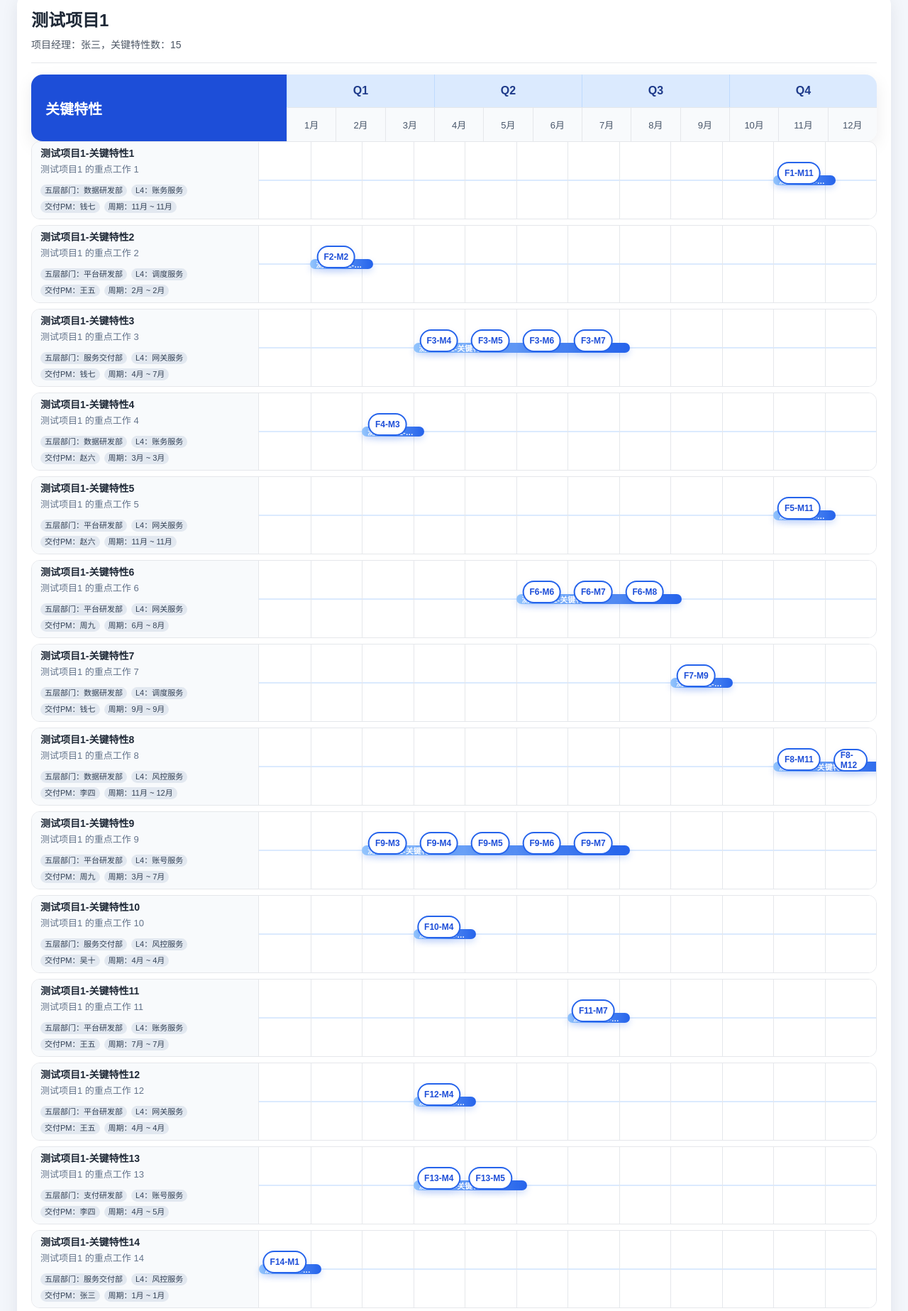
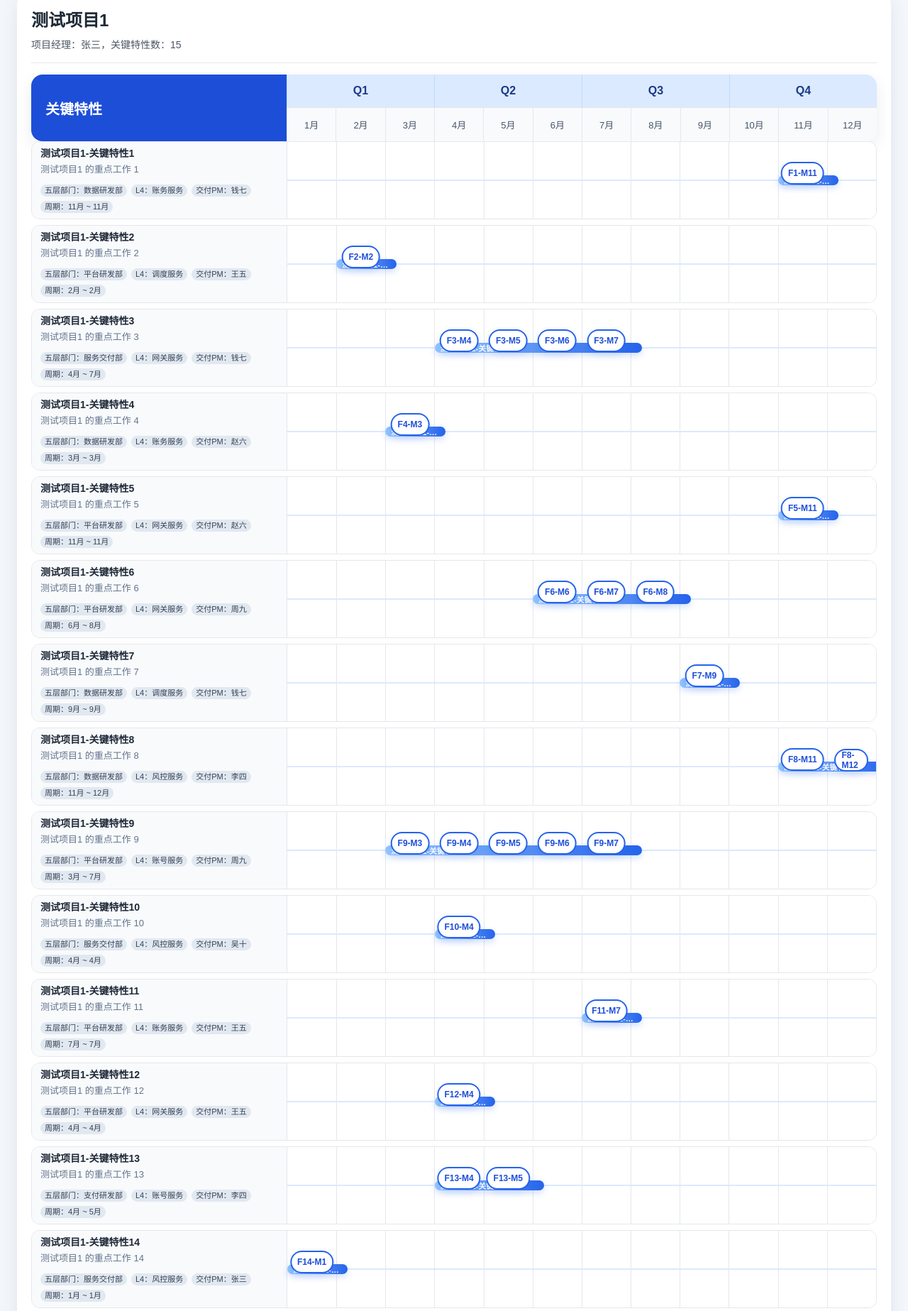
Before and after one commit to Mingkun/BeWin, a Flask app: page /roadmap in a window 1280 px wide. Shown: the part 186-2033 px from the top of the page at 71% size. Run offline with Flask 3, Linux system fonts and the light colour scheme; data comes from the database, SQL or seed files in the repository.

Commit message:
对齐关键特性路标图表头与内容首列宽度

```diff
--- a/static/style.css
+++ b/static/style.css
@@ -770,7 +770,7 @@ body.theme-ios-dark .backup-popover-text {
 
 .feature-lane-row {
   display: grid;
-  grid-template-columns: 320px 1fr;
+  grid-template-columns: 360px 1fr;
   gap: 0;
   border: 1px solid #e5e7eb;
   border-radius: 12px;
```
